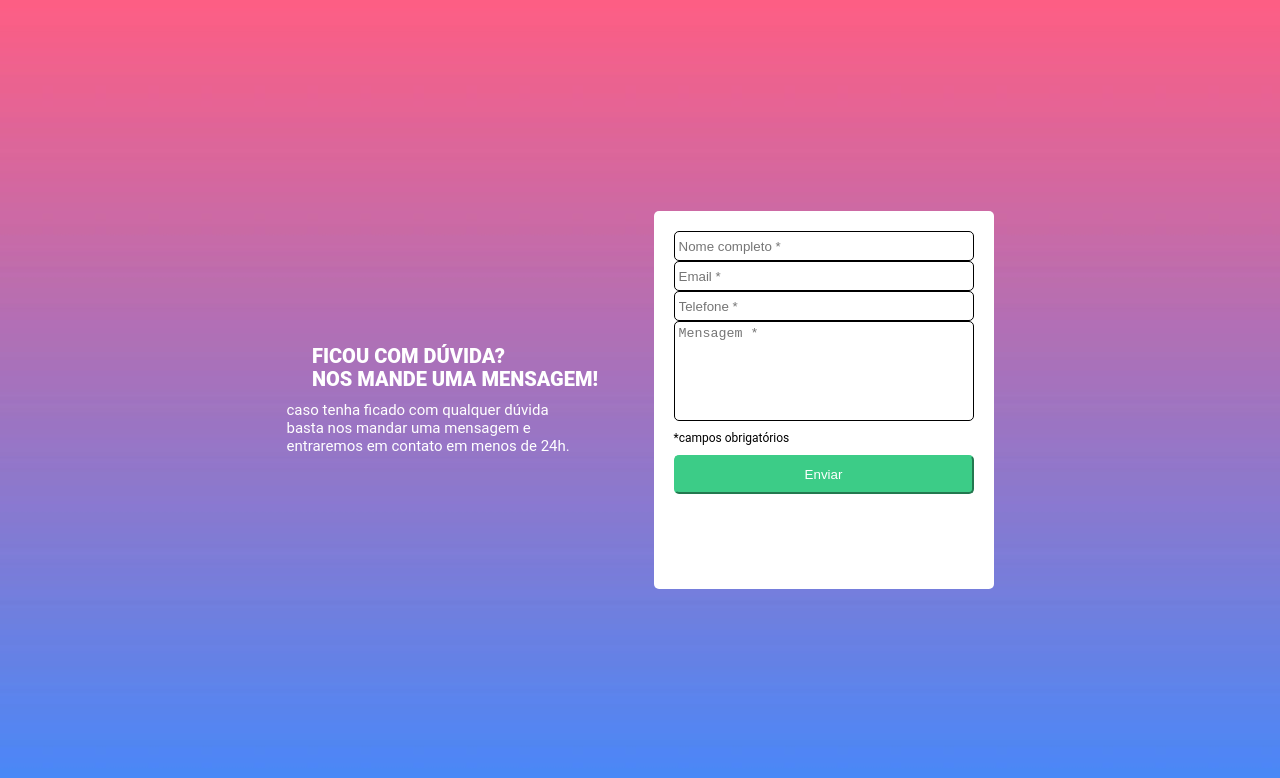
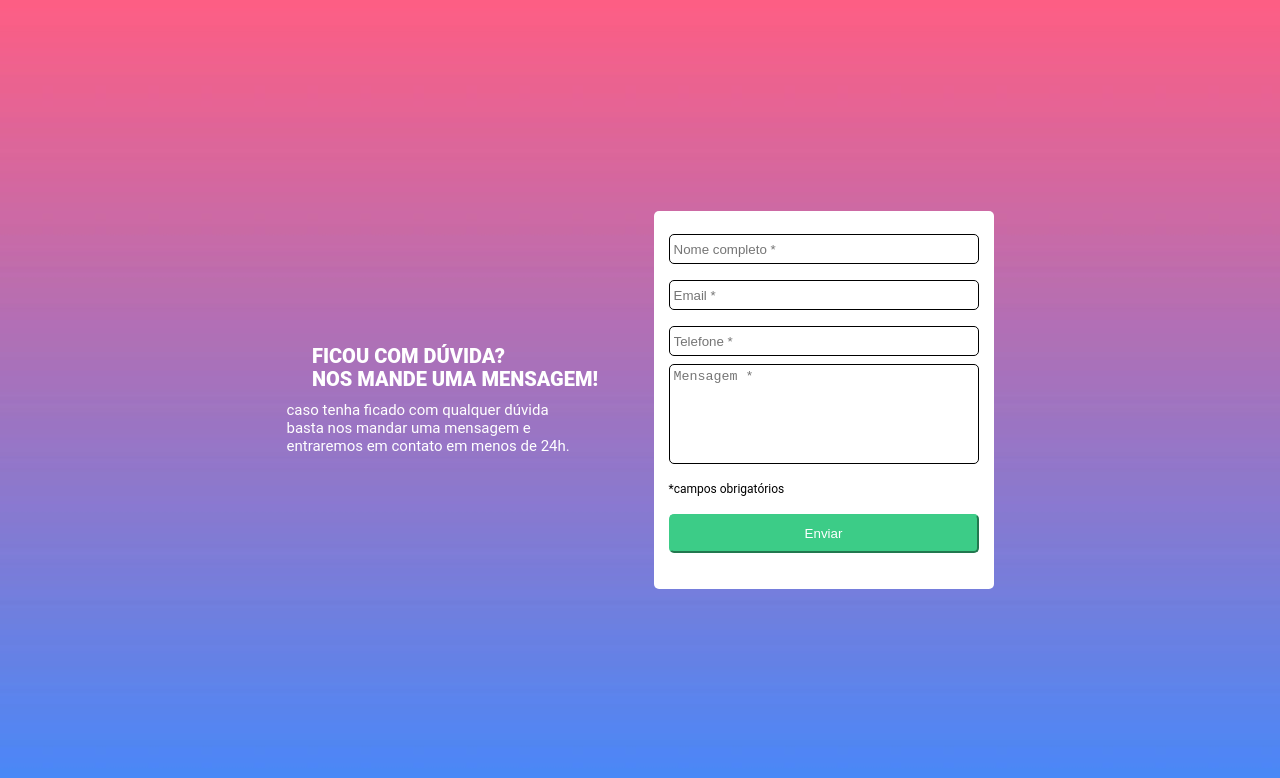
Before and after one commit to Moniquecarvalho/formulario-com-validacao, a plain HTML site: page index.html in a window 1280 px wide. Drawn offline with Linux system fonts and the light colour scheme.

Commit message:
Alterando o paddind do formulario

```diff
--- a/src/css/style.css
+++ b/src/css/style.css
@@ -47,7 +47,8 @@ body {
 
   display: flex;
   flex-direction: column;
-  padding: 20px;
+  padding: 15px;
+  gap: 8px;
   border-radius: 5px;
 }
 
@@ -67,7 +68,6 @@ body {
   font-weight: 400;
   font-size: 8px;
   color: #F52E2E;
-  padding-bottom: 10px ;
 }
 
 .form .required-field {
```
